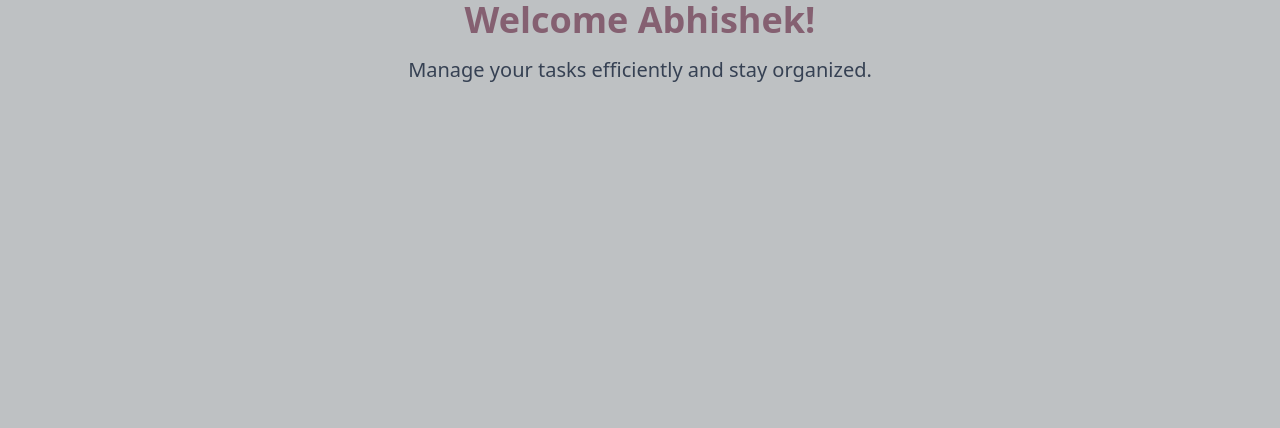
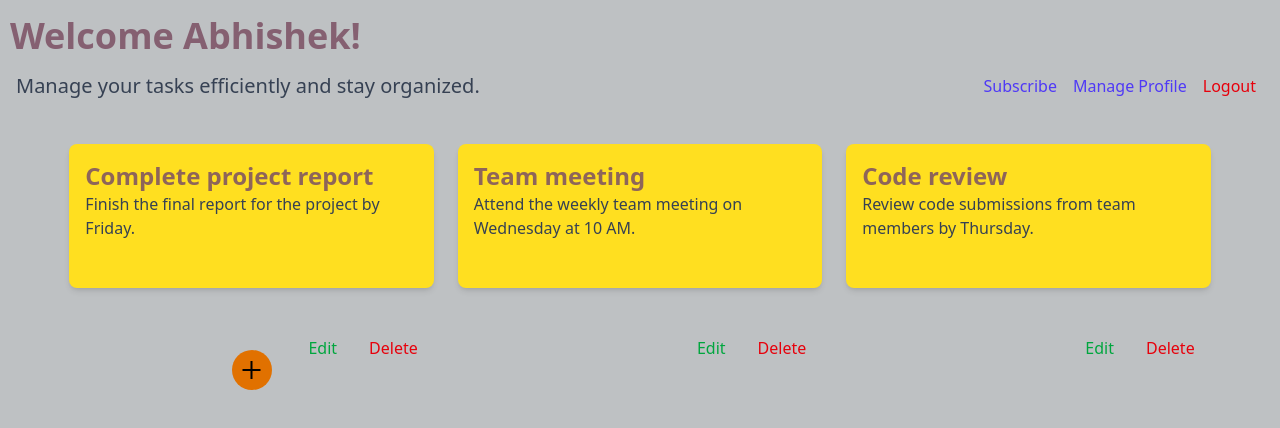
Before and after one commit to bsheksgit/Task-Manager-React, a React (Vite) app in the folder Frontend/: page /user-tasks in a window 1280 px wide. Shown: the top 428 px of the page. Built offline with nearby package versions, Linux system fonts and the light colour scheme; sample sign-in values are in the browser's storage.

Commit message:
Created the Tasks page and added styling.

```diff
--- a/Frontend/index.html
+++ b/Frontend/index.html
@@ -5,7 +5,8 @@
     <link rel="icon" type="image/svg+xml" href="/vite.svg" />
     <meta name="viewport" content="width=device-width, initial-scale=1.0" />
     <link href="/src/App.css" rel="stylesheet">
-    <title>task-manager</title>
+    <link rel="stylesheet" href="https://fonts.googleapis.com/css2?family=Material+Symbols+Outlined:opsz,wght,FILL,GRAD@24,400,0,0&icon_names=add_2" />
+    <title>Task Manager</title>
   </head>
   <body>
     <div id="root"></div>
--- a/Frontend/src/components/LoginModal.jsx
+++ b/Frontend/src/components/LoginModal.jsx
@@ -82,7 +82,7 @@ export default function LoginModal() {
         onSubmit={handleLogin}>
             <TextField label="Email" name="email" variant="filled" className="w-1/2 mt-5" required />
             <TextField label="Password" name="password" variant="filled" className="w-1/2 mt-4 mb-5" required />
-            <button type="submit" className="mt-4 px-4 py-2 w-1/3 bg-blue-500 text-white rounded hover:bg-blue-600">Login</button>
+            <button type="submit" className="mt-4 px-4 py-2 w-1/3 bg-blue-500 text-white rounded hover:bg-blue-600 hover:cursor-pointer">Login</button>
         </form>
         { loginFailed && <p className="text-red-500">Login failed. Please try again.</p>}
         {isLoading && <div className="fixed inset-0 flex items-center justify-center z-50 bg-opacity-50"><CircularProgress color="inherit" /></div>}
--- a/Frontend/src/pages/UserTasks.jsx
+++ b/Frontend/src/pages/UserTasks.jsx
@@ -1,15 +1,54 @@
-import {useState} from 'react';
+import {useEffect, useState} from 'react';
+import { Link } from 'react-router-dom';
+import DeleteIcon from '@mui/icons-material/Delete';
 
 export default function UserTasks() {
 
     const [tasks, setTasks] = useState([]);
 
+    useEffect(() => {
+    setTasks([
+        { id: 1, title: 'Complete project report', description: 'Finish the final report for the project by Friday.' },
+        { id: 2, title: 'Team meeting', description: 'Attend the weekly team meeting on Wednesday at 10 AM.' },
+        { id: 3, title: 'Code review', description: 'Review code submissions from team members by Thursday.' },
+    ]);}, []);
+
     return (
-        <div className='bg-[#bec1c3] min-h-screen min-w-screen'>
-            <h1 className="text-4xl font-bold text-[#7b5063da] w-full text-center">
+        <div className='bg-[#bec1c3] min-h-screen min-w-screen flex flex-col items-center justify-start overflow-y-auto'>
+            <div className="w-full h-16 flex flex-col items-center justify-start mb-10">
+            <h1 className="text-4xl font-bold text-[#7b5063da] w-full ml-5 pt-4">
                 Welcome Abhishek!</h1>
-            <p className="text-gray-700 text-xl w-full text-center mt-4">
+            <div className="w-full flex flex-row justify-between items-center">
+            <p className="text-gray-700 text-xl flex-1 mt-4 ml-4">
                 Manage your tasks efficiently and stay organized.</p>
+            <div className="flex gap-4 items-center mr-6 mt-4">
+                <Link to="/subscribe" className="text-indigo-600 hover:underline">Subscribe</Link>
+                <Link to="/profile" className="text-indigo-600 hover:underline">Manage Profile</Link>
+                <Link to="/logout" className="text-red-600 hover:underline">Logout</Link>
+            </div>
+            </div>
+            </div>
+
+            <div className="w-11/12 grid grid-cols-1 sm:grid-cols-2 lg:grid-cols-3 gap-6 mt-10 px-4">
+                {tasks.map((task) => (
+                    <div key={task.id} className="bg-yellow-300 rounded-lg shadow-md p-4 w-full flex-col justify-start">
+                        <h2 className="text-2xl font-bold text-[#7b5063da]">{task.title}</h2>
+                        <p className="text-gray-700">{task.description}</p>
+                        <div className="flex flex-row justify-end items-end gap-4 mt-2 w-full h-full">
+                            <button className="text-green-600 hover:underline mr-4">Edit</button>
+                            <button className="text-red-600 hover:underline">Delete</button>
+                        </div>
+                    </div>
+                ))}
+                <button className="rounded-full w-full h-full pt-2 flex flex-row items-center justify-center mt-5">
+                        <span className="material-symbols-outlined
+                        text-black bg-amber-600 rounded-full w-10 p-2
+                        text-5xl cursor-pointer
+                        hover:-translate-y-1 hover:scale-105 hover:cursor-pointer">
+                        add_2
+                        </span>
+                </button>
+            </div>
         </div>
     );
 }
--- a/Frontend/src/pages/Welcome.jsx
+++ b/Frontend/src/pages/Welcome.jsx
@@ -104,7 +104,7 @@ export default function Welcome() {
                 text-white
                 ease-in-out duration-200
                 rounded hover:bg-blue-600
-                hover:-translate-y-1 hover:scale-105 hover:bg-indigo-500"
+                hover:-translate-y-1 hover:scale-105 hover:bg-indigo-500 hover:cursor-pointer"
                 onClick={() => handleLogin()}>
                     Login
                 </button>
@@ -128,14 +128,17 @@ export default function Welcome() {
                 ${isLoading ? 'bg-gray-200' : 'bg-indigo-400'}
                 text-white
                 ease-in-out duration-200
-                rounded hover:bg-blue-600
+                rounded hover:bg-blue-600 hover:cursor-pointer
                 ${isLoading ? '' : 'hover:-translate-y-1 hover:scale-105 hover:bg-indigo-500'}`}
                 disabled={isLoading} type="submit">
                     Signup
                 </button>
                 </form>
             </div>
-            {isLoading && <div className="fixed inset-0 flex items-center justify-center z-50 bg-opacity-50"><CircularProgress color="inherit" /></div>}
+            {isLoading &&
+            <div className="fixed inset-0 flex items-center justify-center z-50 bg-opacity-50">
+                <CircularProgress color="inherit" />
+            </div>}
         </div>
     )
 }
--- /dev/null
+++ b/Frontend/src/store/userSlice.jsx
@@ -0,0 +1,18 @@
+import { createSlice } from '@reduxjs/toolkit';
+
+const userSlice = createSlice({
+  name: 'user',
+  initialState: {
+    userDetails: {name: '', email: ''},
+    userTasks: []
+
+  },
+  reducers: {
+
+  }
+});
+
+export const userActions = userSlice.actions;
+const userReducer = userSlice.reducer;
+
+export default userReducer;
```
